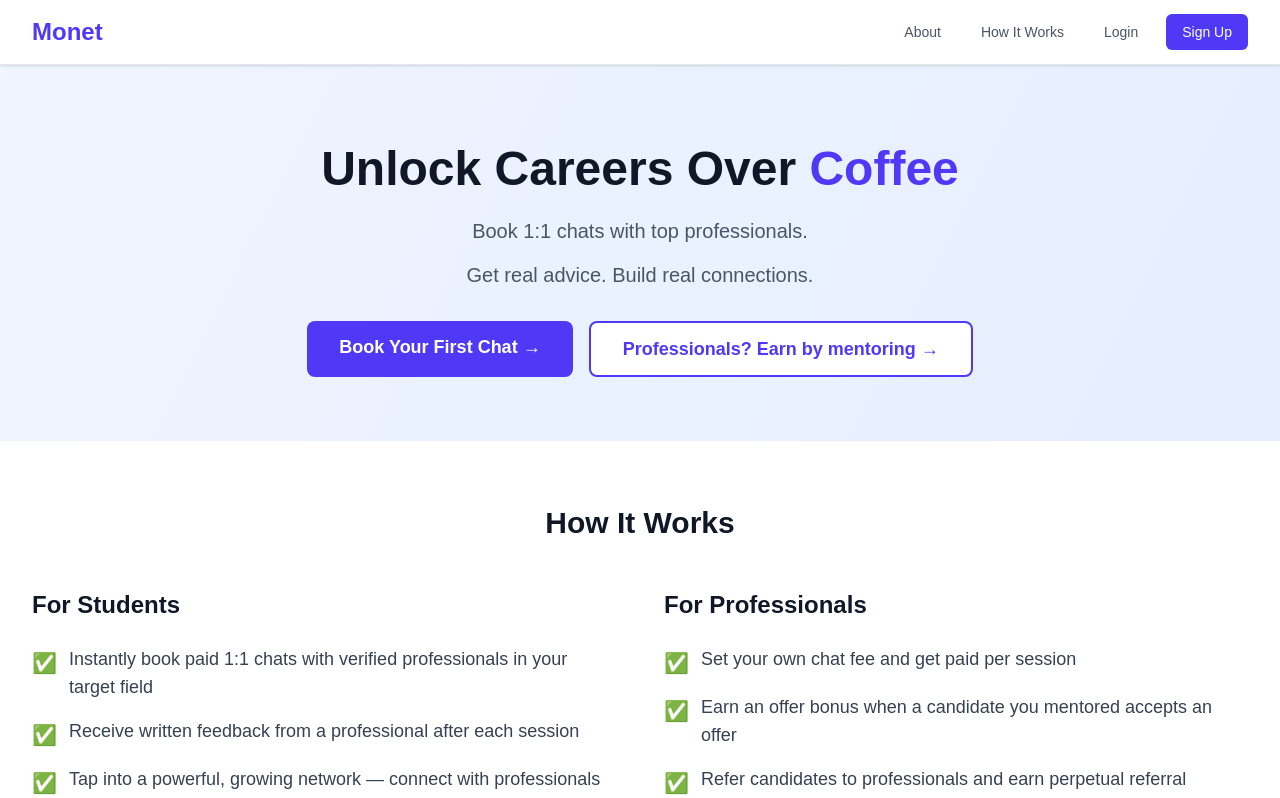
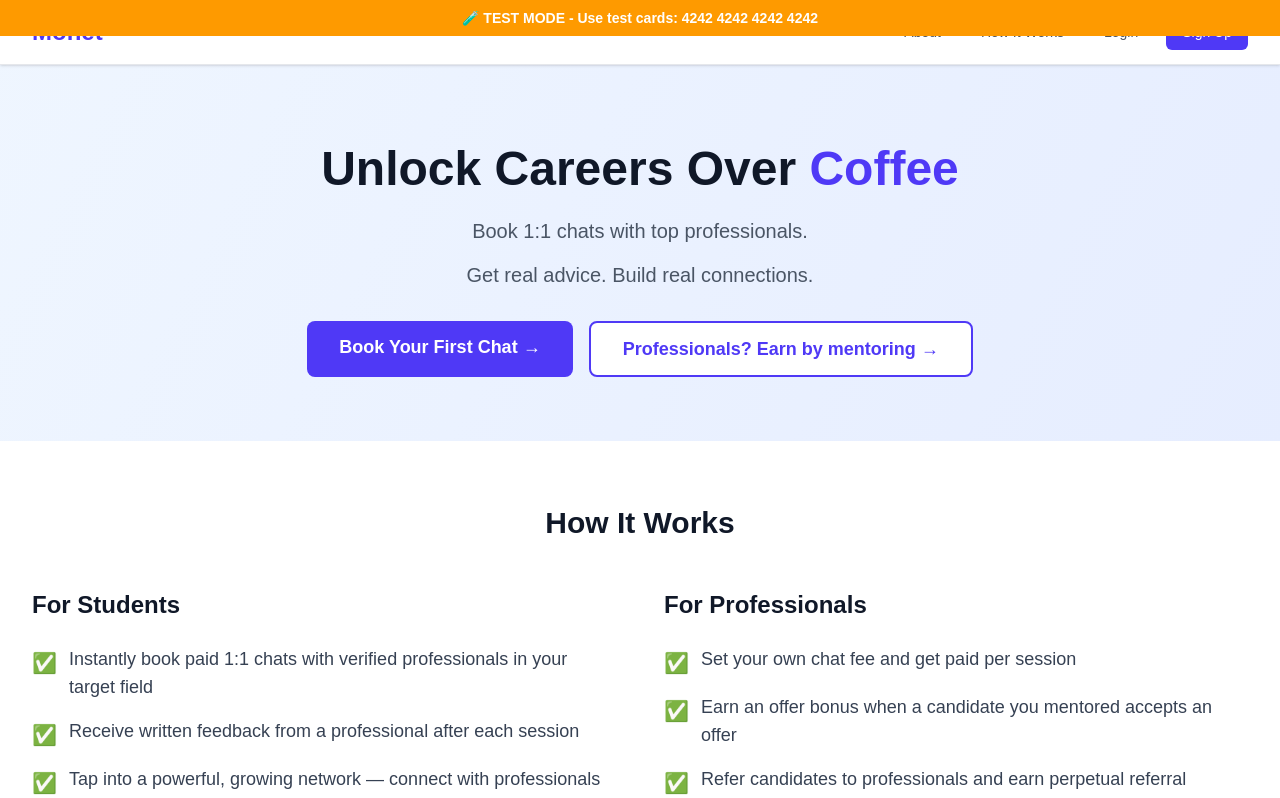
Before and after one commit to euisang214/monet, a Next.js app: page / in a window 1280 px wide. Shown: the top 798 px of the page. Built offline with nearby package versions, Linux system fonts and the light colour scheme; no server answers.

Commit message:
added Stripe mock functionality

```diff
--- a/package.json
+++ b/package.json
@@ -8,7 +8,10 @@
     "start": "next start",
     "lint": "next lint",
     "dev:fresh": "npm run setup-mock && npm run dev",
-    "setup-mock": "NODE_ENV=development tsx scripts/mockData.ts"
+    "setup-mock": "NODE_ENV=development tsx scripts/mockData.ts",
+    "stripe:listen": "stripe listen --forward-to localhost:3000/api/webhooks/stripe",
+    "stripe:trigger": "stripe trigger payment_intent.succeeded",
+    "dev:with-stripe": "concurrently \"npm run dev\" \"npm run stripe:listen\""
   },
   "dependencies": {
     "@auth/mongodb-adapter": "^2.4.2",
--- a/src/app/layout.tsx
+++ b/src/app/layout.tsx
@@ -2,6 +2,8 @@ import type { Metadata } from "next";
 import { Geist, Geist_Mono } from "next/font/google";
 import "./globals.css";
 import { AuthProvider } from "./components/AuthProvider";
+import { AuthProvider } from "./components/AuthProvider";
+import TestModeIndicator from "@/components/ui/TestModeIndicator";
 
 const geistSans = Geist({
   variable: "--font-geist-sans",
@@ -25,9 +27,8 @@ export default function RootLayout({
 }>) {
   return (
     <html lang="en">
-      <body
-        className={`${geistSans.variable} ${geistMono.variable} antialiased`}
-      >
+      <body className={`${geistSans.variable} ${geistMono.variable} antialiased`}>
+        <TestModeIndicator />
         <AuthProvider>
           {children}
         </AuthProvider>
--- a/src/components/ui/StripeCheckout.tsx
+++ b/src/components/ui/StripeCheckout.tsx
@@ -296,15 +296,21 @@ export default function StripeCheckout({
         </div>
       </div>
 
-      {/* Development Notice */}
-      <div className="bg-amber-50 border border-amber-200 rounded-lg p-3">
+      {/* Test Mode Instructions */}
+      <div className="bg-blue-50 border border-blue-200 rounded-lg p-4">
         <div className="flex items-start space-x-2">
-          <div className="text-amber-600 mt-0.5">⚠️</div>
+          <div className="text-blue-600 mt-0.5">🧪</div>
           <div>
-            <p className="text-sm text-amber-700">
-              <strong>Development Mode:</strong> This demo simulates the Stripe Checkout flow.
-              In production, you'll be redirected to Stripe's secure payment page.
+            <h4 className="font-semibold text-blue-900 mb-1">Test Mode Active</h4>
+            <p className="text-sm text-blue-800 mb-2">
+              Use these test card numbers for development:
             </p>
+            <div className="text-xs text-blue-700 space-y-1">
+              <div><strong>Success:</strong> 4242 4242 4242 4242</div>
+              <div><strong>Decline:</strong> 4000 0000 0000 0002</div>
+              <div><strong>3D Secure:</strong> 4000 0000 0000 3220</div>
+              <div>Expiry: Any future date | CVC: Any 3 digits</div>
+            </div>
           </div>
         </div>
       </div>
--- /dev/null
+++ b/src/components/ui/TestModeIndicator.tsx
@@ -0,0 +1,15 @@
+'use client';
+
+export default function TestModeIndicator() {
+  // Only show in development with test keys
+  const isTestMode = process.env.NODE_ENV === 'development' ||
+                     process.env.NEXT_PUBLIC_STRIPE_PUBLISHABLE_KEY?.includes('pk_test_');
+
+  if (!isTestMode) return null;
+
+  return (
+    <div className="fixed top-0 left-0 right-0 bg-amber-500 text-white text-center py-2 text-sm font-semibold z-50">
+      🧪 TEST MODE - Use test cards: 4242 4242 4242 4242
+    </div>
+  );
+}
```
